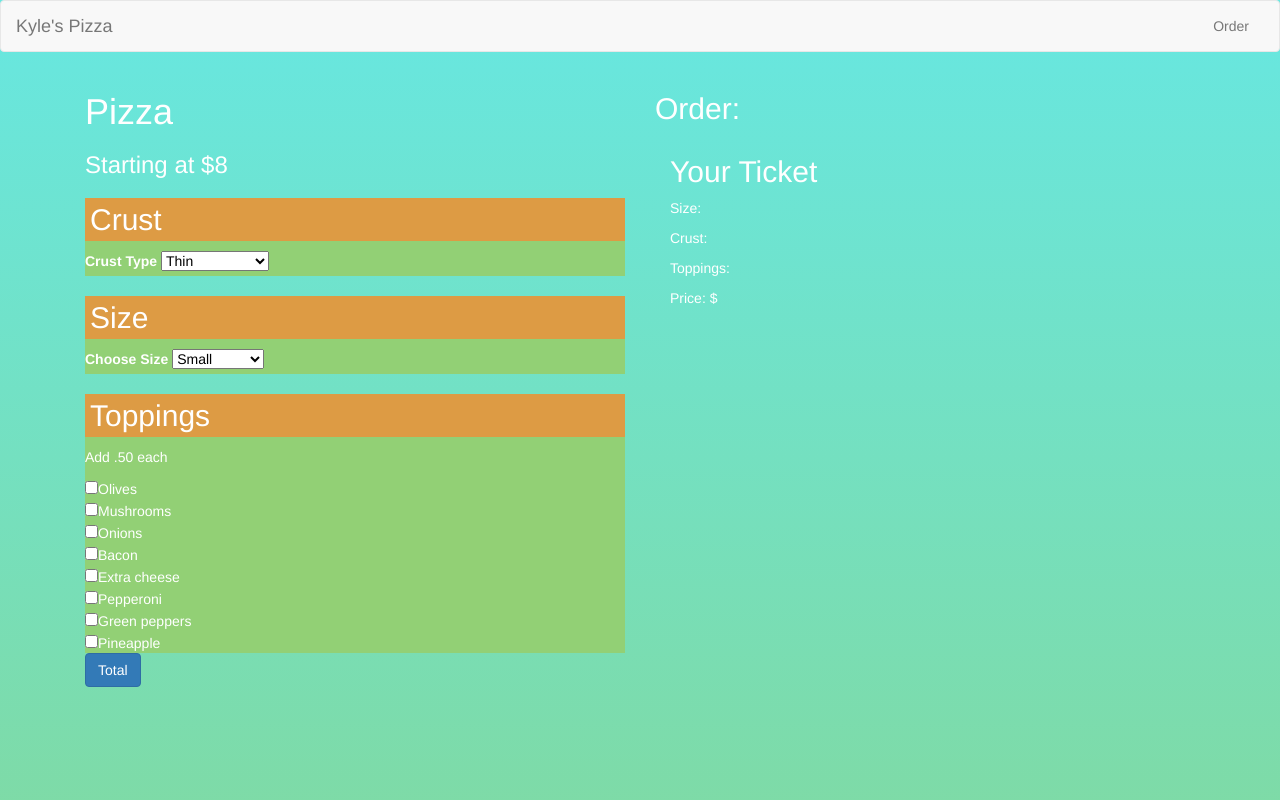
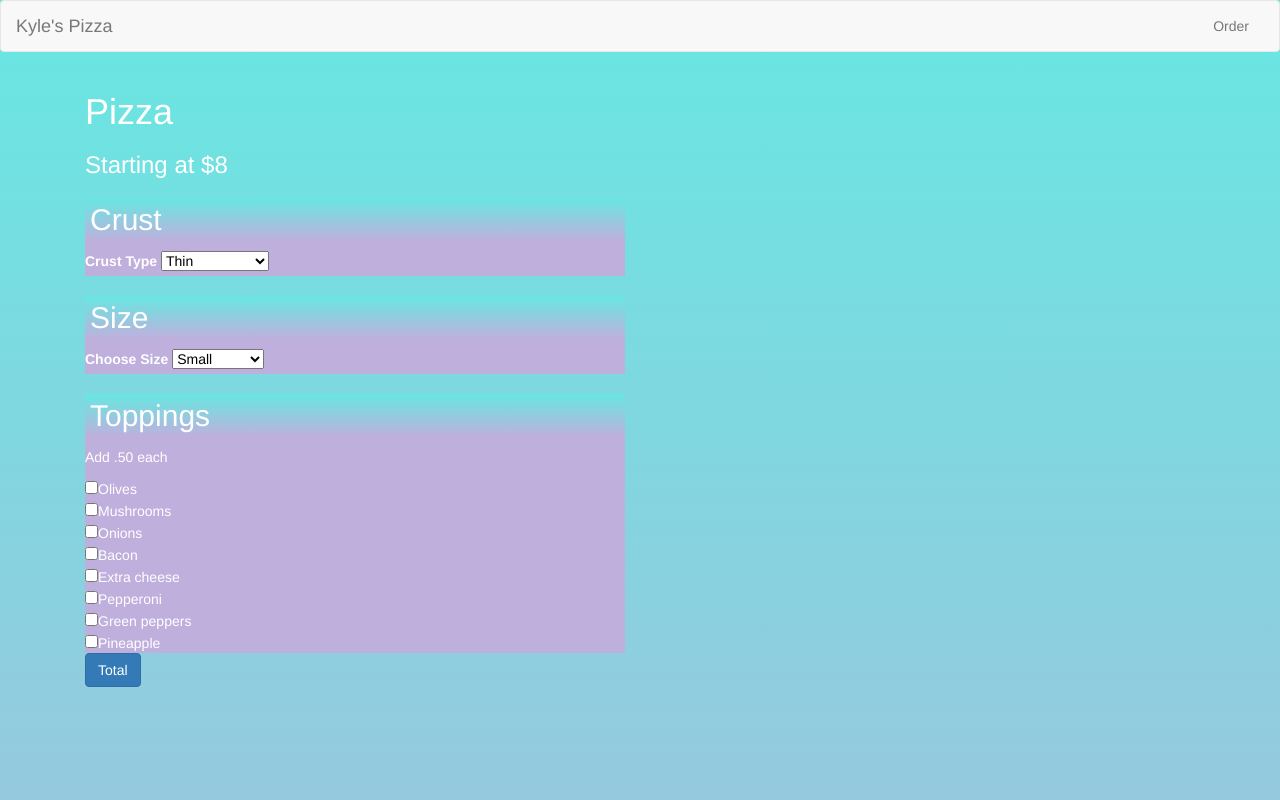
Before and after one commit to ktenzel/Pizza, a plain HTML site: page index.html in a window 1280 px wide. Shown: the top 800 px of the page. Drawn offline with Linux system fonts and the light colour scheme.

Commit message:
show function now working

```diff
--- a/css/styles.css
+++ b/css/styles.css
@@ -1,9 +1,14 @@
 .crust, .size, .toppings {
-  background-color: #92D075;
+  background-color: #BFAFDD;
 }
 
+.selectbutton {
+  background: linear-gradient(#67E7E1, #BFAFDD);
+  padding: 5px;
+  width: auto;
+}
 body {
-  background: linear-gradient(#67E7E1, #92D075);
+  background: linear-gradient(#67E7E1, #BFAFDD);
   background-size: 100%;
   color: white;
   height: 1500px;
@@ -18,10 +23,9 @@ select {
 
 #orderBoard {
   float: right;
+  display: none;
 }
 
-.selectbutton {
-  background-color: #DD9B44;
-  padding: 5px;
-  width: auto;
+.show-order {
+  display: none;
 }
--- a/index.html
+++ b/index.html
@@ -84,8 +84,8 @@
           <h2>Order:</h2>
           <ul id="ticket">
           </ul>
+          <div id="show-order">
         <div class="col-md-6">
-          <div id="show-order">
             <h2>Your Ticket</h2>
             <p>Size: <span class="sizechoice"></span></p>
             <p>Crust: <span class="crustchoice"></span></p>
--- a/js/scripts.js
+++ b/js/scripts.js
@@ -39,9 +39,11 @@ debugger;
     var newPizza = new Pizza(inputtedSize, inputtedCrust);
     var finalPrice = newPizza.finalprice();
     $("ul#ticket").append("<li><span class='movieticket'>" + newPizza.size + "</span></li>");
+    $("#orderBoard").fadeIn().show();
 
     $(".movieticket").last().click(function() {
-      $("#show-order").fadeIn();
+
+      $("#show-order").fadeIn().show();
       $(".sizechoice").text(newPizza.size);
       $(".crustchoice").text(newPizza.crust);
       $(".toppingschoice").append(toppingArray);
```
